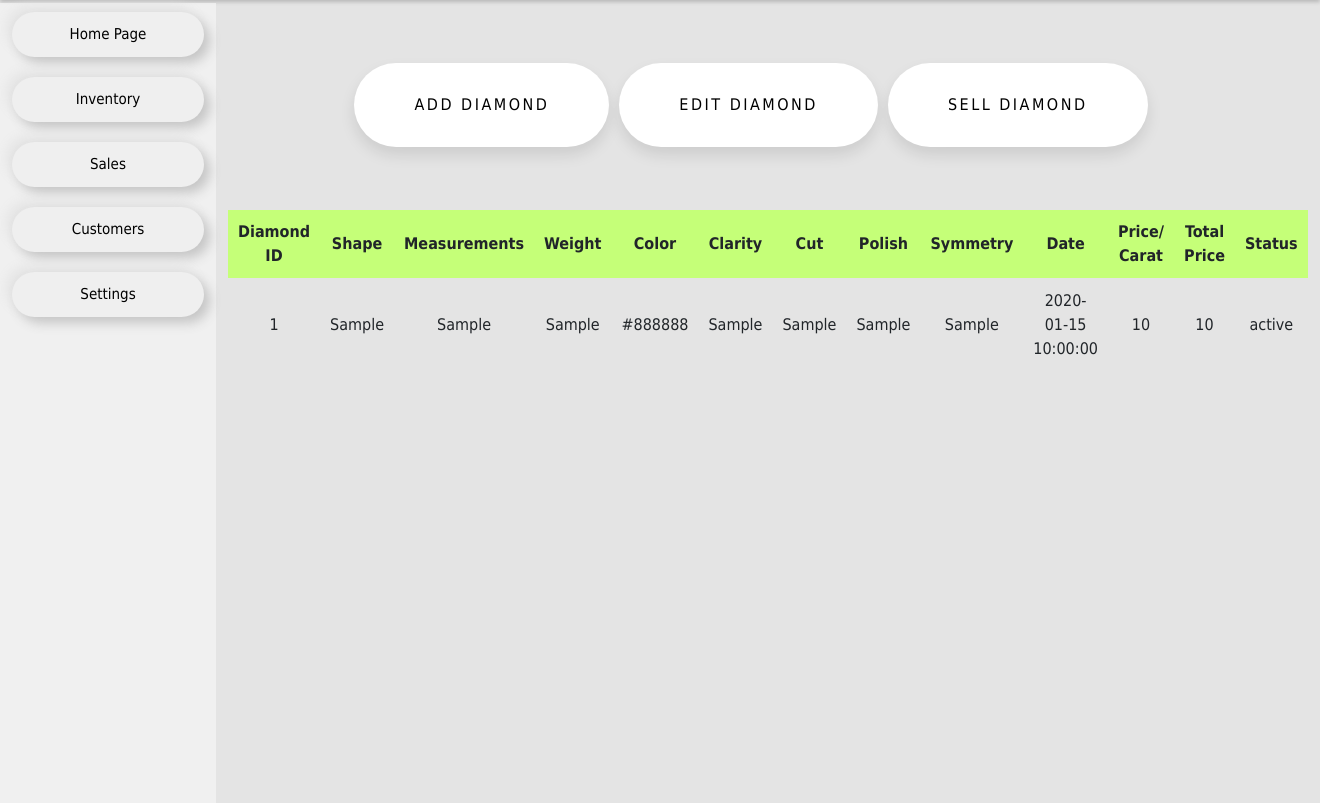
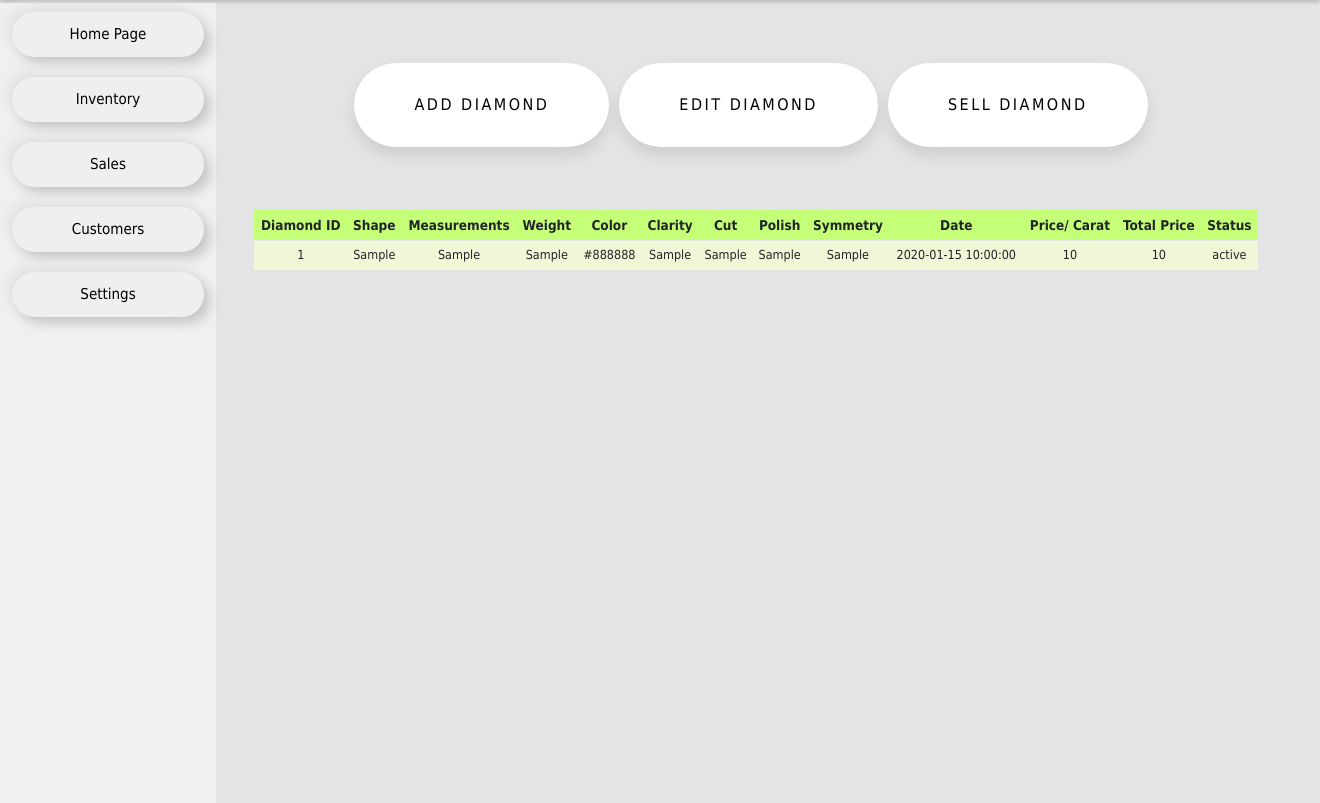
Before and after one commit to michalBerk/gemanager, a PHP site: page / in a window 1320 px wide. Shown: the part 50-853 px from the top of the page. Run offline with PHP 8.4, Linux system fonts and the light colour scheme; tables that the repository leaves empty or names only in its code hold one stand-in row (values such as "Sample post").

Commit message:
Update styles.css
changed to the updated css

```diff
--- a/styles.css
+++ b/styles.css
@@ -107,17 +107,26 @@ table {
     width: 95%;
     margin-top: 5%;
     text-align: center;
+    border-radius: 50px;
 }
 
 th, td {
-    padding: 10px;
+    padding: 5px;
     border-bottom: 1px solid #E4E4E4;
 }
 
+td {
+    font-size: 12.5px;
+}
+
 th {
+    font-size: 13.5px;
     background-color: #C5FF78;
 }
 
+#diamondTable tbody {
+    background-color: #f0f7d7 !important;
+}
 .container-fluid{
     display: flex;
     align-items: center;
```
